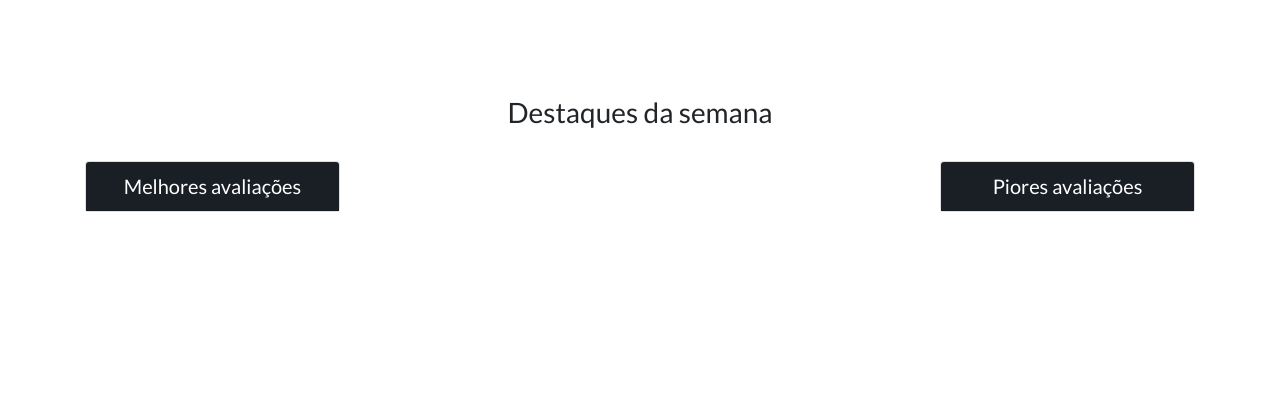
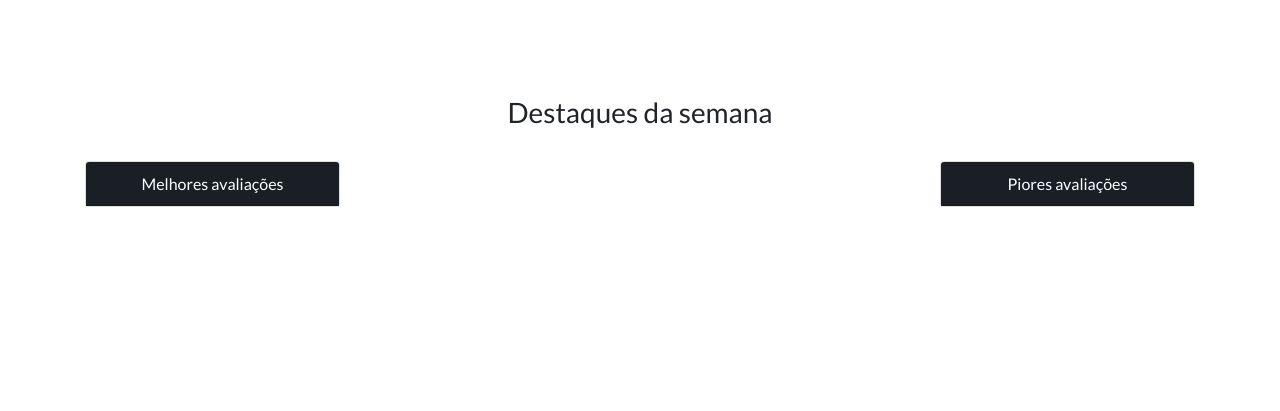
Before and after one commit to victor-rayan/webApp, a Django app: template templates/home.html in a window 1280 px wide. Shown: the part 101-512 px from the top of the page. Run offline with Django 3.2, Linux system fonts and the light colour scheme; the template is opened without the code that fills it, so the values that code supplies are empty; some libraries are stand-ins or nearby versions.

Commit message:
Adicionando responsividade na home.

```diff
--- a/templates/home.html
+++ b/templates/home.html
@@ -11,18 +11,20 @@
     </div>
   </div>
   <div class="row">
-    <div class="col col-12 col-sm-3">
+    <div class="col col-12 col-md-3">
       <div class="card">
-        <h5 class="card-header text-center estilo" style="background-color: #1A1F26; color: white;">Melhores avaliações
-        </h5>
-        <ul class="list-group list-group-flush">
+        <h6 class="card-header text-center d-md-block d-none" style="background-color: #1A1F26; color: white;">Melhores avaliações</h6>
+        <button type="button" class="card-header text-center estilo btn btn-dark d-block d-md-none" data-toggle="collapse" data-target="#melhor" aria-expanded="true" aria-controls="melhor" style="background-color: #1A1F26; color: white;">Melhores avaliações
+        </button>
+        <div class="collapse hide d-md-block" id="melhor">
+          <ul class="list-group list-group-flush" >
 
             {% for avaliation in avaliationsGreater %}
             <li class="list-group-item"><a
                 href="{% url 'avaliationDetail' avaliation.pk %}">{{avaliation.store_instagram}}</a></li>
             {% endfor %}
-
           </ul>
+        </div>
       </div>
     </div>
     <div class="col col-12 col-sm-6">
@@ -38,9 +40,12 @@
         -->
       </ul>
     </div>
-    <div class="col col-12 col-sm-3">
+    <div class="col col-12 col-md-3">
       <div class="card">
-        <h5 class="card-header text-center" style="background-color: #1A1F26; color: white;">Piores avaliações</h5>
+        <h6 class="card-header text-center d-md-block d-none" style="background-color: #1A1F26; color: white;">Piores avaliações</h6>
+        <button type="button" class="card-header text-center estilo btn btn-dark d-block d-md-none" data-toggle="collapse" data-target="#pior" aria-expanded="true" aria-controls="pior" style="background-color: #1A1F26; color: white;">Piores avaliações
+        </button>
+        <div class="collapse hide d-md-block" id="pior">
           <ul class="list-group list-group-flush">
 
             {% for avaliation in avaliationsWorse%}
@@ -53,4 +58,5 @@
       </div>
     </div>
   </div>
+</div>
 {% endblock %}
```
Lines whose indentation alone changed are shown as unchanged.
